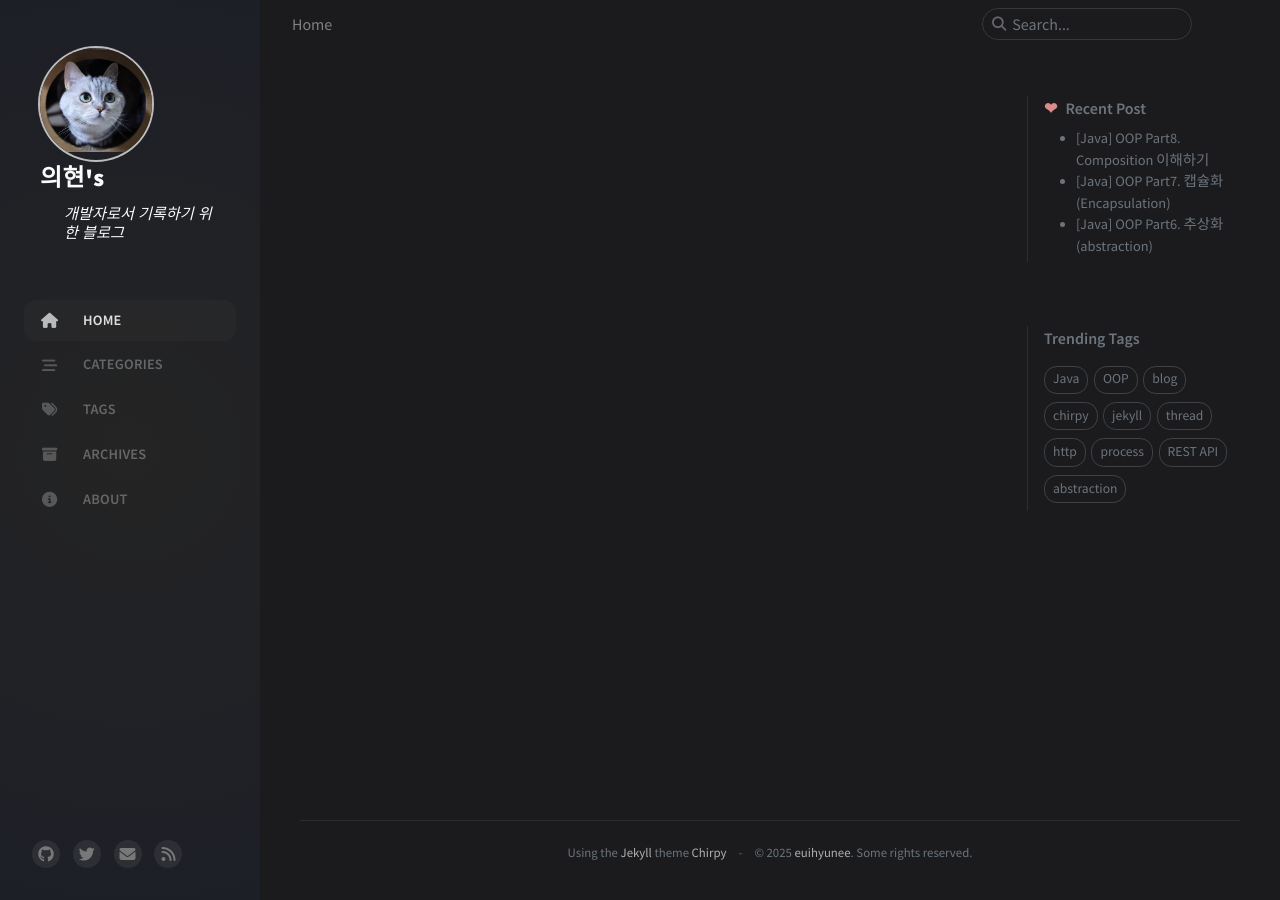
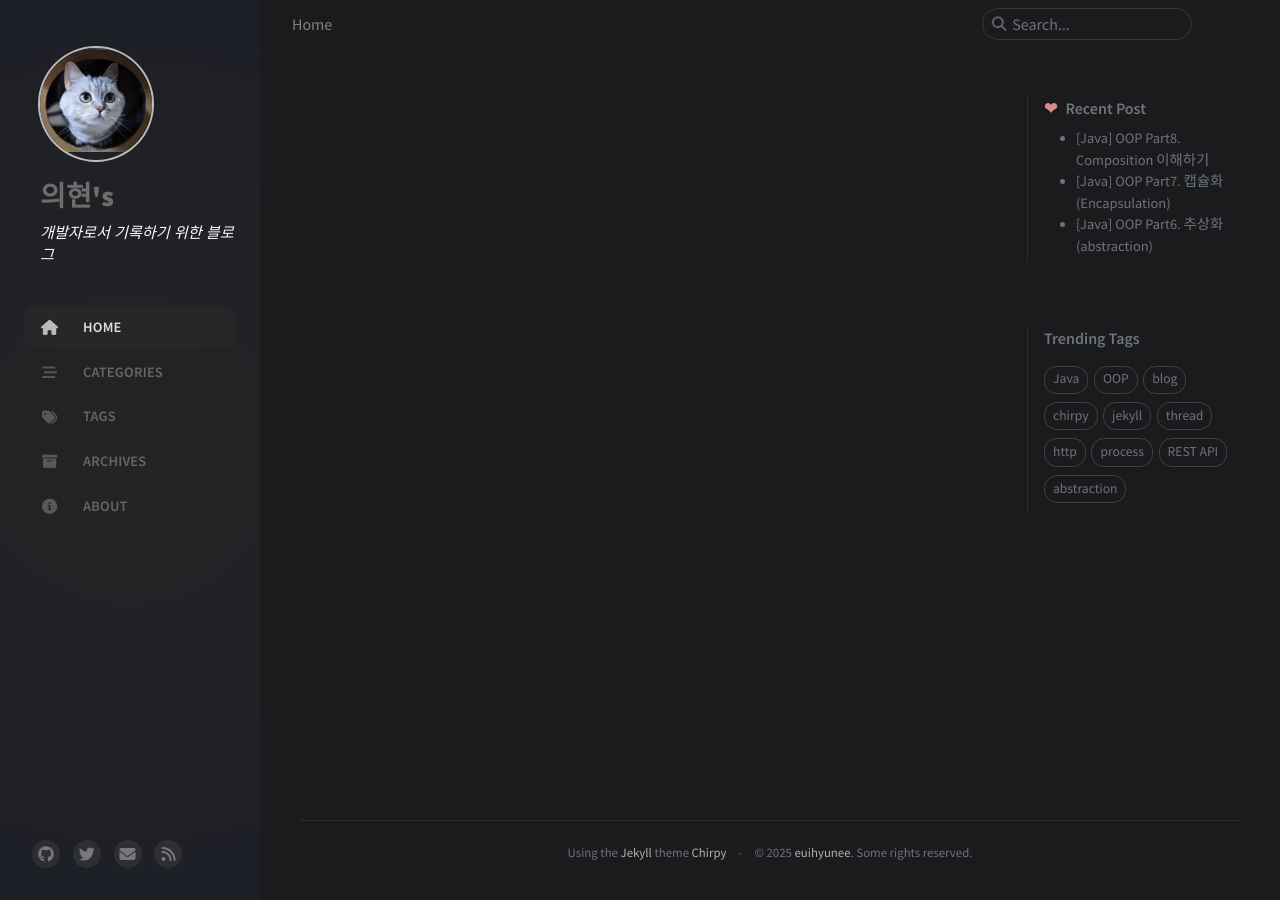
Before and after one commit to Euihyunee/euihyunee.github.io, a Jekyll site: the page built from index.html, in a window 1280 px wide. Built offline with Jekyll 4.4.1, drawn with Linux system fonts in a browser that asks for light colours; comment, search, counter and statistics services are not loaded.

Commit message:
[update] title and subTitle

```diff
--- a/_sass/addon/commons.scss
+++ b/_sass/addon/commons.scss
@@ -769,6 +769,13 @@ $btn-mb: 0.5rem;
     // color: rgba(134, 133, 133, 0.99);
     // margin-top: 1.25rem;
     // margin-bottom: 0.5rem;
+    font-weight: 900;
+    font-size: 1.75rem;
+    line-height: 1.2;
+    letter-spacing: 0.25px;
+    color: rgba(254, 254, 254, 99%);
+    margin-top: 1.25rem;
+    margin-bottom: 0.5rem;
 
     // a {
     //   @extend %clickable-transition;
@@ -776,11 +783,7 @@ $btn-mb: 0.5rem;
     // }
     a {
       @extend %clickable-transition;
-
-      font-weight: 900;
-      font-size: 1.5rem;
-      letter-spacing: 0.5px;
-      color: rgba(254, 254, 254, 99%);
+      @extend %sidebar-link-hover;
     }
   }
 
@@ -796,15 +799,18 @@ $btn-mb: 0.5rem;
     // user-select: none;
 
     font-size: 95%;
+    color: rgba(254, 254, 254, 99%);
+    margin-top: 0.25rem;
+    word-spacing: 1px;
+    -webkit-user-select: none;
+    -moz-user-select: none;
+    -ms-user-select: none;
+    user-select: none;
+
     /*
     color: var(--sidebar-muted-color);
     */
-    color: rgba(254, 254, 254, 99%);
-    line-height: 1.2rem;
-    word-spacing: 1px;
-    margin: 0.5rem 1.5rem 0.5rem 1.5rem;
-    min-height: 3rem; // avoid vertical shifting in multi-line words
-    user-select: none;
+
   }
 
   ul {
```
